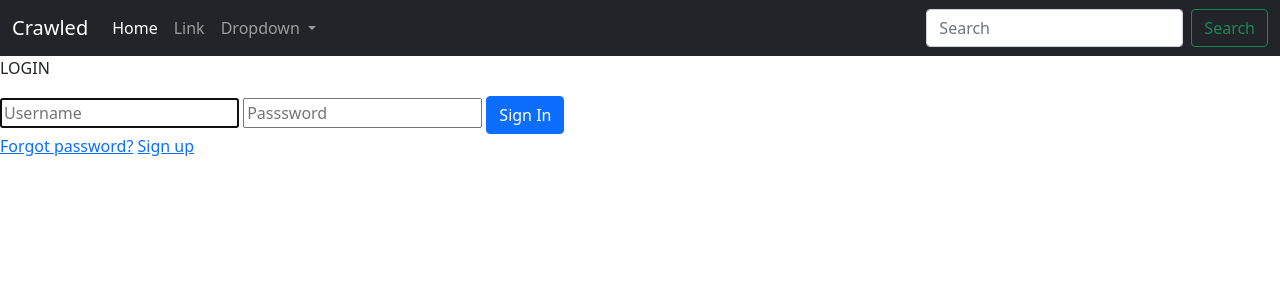
After one commit to valkyrjas074/GroupProject2022, a Flask app: page /login in a window 1280 px wide. The commit adds this page. Shown: the top 300 px of the page. Run offline with Flask 2, Linux system fonts and the light colour scheme; some libraries are stand-ins or nearby versions.

Commit message:
added log in and sign in system

```diff
--- a/app.py
+++ b/app.py
@@ -1,15 +1,128 @@
-from flask import Flask, render_template, url_for
+import os
+import re
+
+from flask import Flask, redirect, render_template, url_for, session, request
+from flask_session import Session
+from tempfile import mkdtemp
+from cs50 import SQL
+from flask_sqlalchemy import SQLAlchemy
+from werkzeug.exceptions import default_exceptions, HTTPException, InternalServerError
+from werkzeug.security import check_password_hash, generate_password_hash
+
+from helpers import login_required
 
 app = Flask(__name__)
 
+# Ensure templates are auto-reloaded
+app.config["TEMPLATES_AUTO_RELOAD"] = True
+
+app.config["SESSION_FILE_DIR"] = mkdtemp()
+app.config["SESSION_PERMANENT"] = False
+app.config["SESSION_TYPE"] = "filesystem"
+app.config["SQLALCHEMY_DATABASE_URI"] = 'sqlite:///databse.db'
+db = SQLAlchemy(app)
+Session(app)
+
+db = SQL("sqlite:///database.db")
+
+# Ensure responses aren't cached
+@app.after_request
+def after_request(response):
+    response.headers["Cache-Control"] = "no-cache, no-store, must-revalidate"
+    response.headers["Expires"] = 0
+    response.headers["Pragma"] = "no-cache"
+    return response
+
 @app.route('/')
-def home():
+def index():
     return render_template("index.html")
 
 
-@app.route('/login')
+@app.route('/login', methods=["GET", "POST"])
 def login():
-    return render_template("login.html")
+    """Log user in"""
+
+    # Forget any user_id
+    session.clear()
+
+    # User reached route via POST (as by submitting a form via POST)
+    if request.method == "POST":
+
+        # Ensure username was submitted
+        if not request.form.get("username"):
+            return render_template("login.html", error_msg="Username field is empty")
+
+        # Ensure password was submitted
+        elif not request.form.get("password"):
+            return render_template("login.html", error_msg="Password field is empty")
+
+        # Query database for username
+        rows = db.execute("SELECT * FROM users WHERE username = ?", request.form.get("username"))
+
+        # Ensure username exists and password is correct
+        if len(rows) != 1 or not check_password_hash(rows[0]["hash"], request.form.get("password")):
+            return render_template("login.html", error_msg="Invalid Username or Password")
+
+        # Remember which user has logged in
+        session["user_id"] = rows[0]["id"]
+
+        # Redirect user to home page
+        return render_template('data.html')
+
+    # User reached route via GET (as by clicking a link or via redirect)
+    else:
+        return render_template("login.html")
+
+@app.route('/signup', methods=["GET", "POST"])
+def signup():
+    """Register user"""
+    if request.method == "POST":
+
+        # Getting data from the user's register form
+        username = request.form.get("username")
+        password = request.form.get("password")
+        retypepw = request.form.get("retypepw")
+        username_database = db.execute("SELECT username FROM users WHERE username=?", username)
+
+        # Check if the data is empty
+        if not username:
+            return render_template("signup.html", error_msg="Missing username")
+
+        elif not password:
+            return render_template("signup.html", error_msg="Missing password")
+
+        elif not retypepw:
+            return render_template("signup.html", error_msg="Missing confimation password")
+
+        # Check if username is taken
+        if len(username_database) > 0:
+            if username == username_database[0]["username"]:
+                return render_template("signup.html", error_msg="Username has been taken!")
+
+        # Check if pw and retype are the same
+        if password != retypepw:
+            return render_template("signup.html", error_msg="Your password and confirmation password does not match!")
+
+        # Check if username has already been used
+        if username in db.execute("SELECT username FROM users;"):
+            return render_template("signup.html", error_msg="The username has already been used.")
+
+        # Hasing the password
+        hash = generate_password_hash(password, method='pbkdf2:sha256', salt_length=8)
+
+        # Insert into the database user info and hashed password
+        db.execute("INSERT INTO users (username, hash) VALUES (?,?);", username, hash)
+
+        # Redirect user to the index page for them to manually login
+        return redirect("/")
+
+    else:
+        return render_template("signup.html")
+
+@app.route('/data')
+@login_required
+def data():
+    return render_template("data.html")
 
 if __name__ == "__main__":
     app.run(debug=True)
--- a/templates/base.html
+++ b/templates/base.html
@@ -6,14 +6,14 @@
     <meta name="viewport" content="width=device-width, initial-scale=1.0">
     <title>Group Project - Web Crawler</title>
 
-    <link rel="stylesheet" href="{{ url_for('static', filename='css/main.css')}}">
+    <link rel="stylesheet" href="static/css/main.css">
 
     <!--Boostrap source-->
     <link href="https://cdn.jsdelivr.net/npm/bootstrap@5.1.3/dist/css/bootstrap.min.css" rel="stylesheet" integrity="sha384-1BmE4kWBq78iYhFldvKuhfTAU6auU8tT94WrHftjDbrCEXSU1oBoqyl2QvZ6jIW3" crossorigin="anonymous">
 
     <nav class="navbar navbar-expand-lg navbar-dark bg-dark">
         <div class="container-fluid">
-          <a class="navbar-brand" href="#">Crawled</a>
+          <a class="navbar-brand" href="/">Crawled</a>
           <button class="navbar-toggler" type="button" data-bs-toggle="collapse" data-bs-target="#navbarSupportedContent" aria-controls="navbarSupportedContent" aria-expanded="false" aria-label="Toggle navigation">
             <span class="navbar-toggler-icon"></span>
           </button>
--- /dev/null
+++ b/templates/data.html
@@ -0,0 +1,5 @@
+{% extends 'base.html'%}
+
+{% block body%}
+<div>this is data.html</div>
+{% endblock%}
--- a/templates/index.html
+++ b/templates/index.html
@@ -9,4 +9,7 @@
     <input type="text" autofocus autocomplete="off" name="website" placeholder="Enter your website and/or domain" >
     <input type="submit" value="Go">
 </form>
+
+<a href="/login">Login</a>
+<a href="/signup">Sign up</a>
 {% endblock %}
--- /dev/null
+++ b/templates/login.html
@@ -0,0 +1,17 @@
+{% extends 'base.html'%}
+
+{% block body%}
+<div>
+    <p>LOGIN</p>
+</div>
+<form action="/login" method="post">
+    <input type="text" placeholder="Username" name="username" autocomplete="off" autofocus>
+    <input type="text" placeholder="Passsword" name="password" autocomplete="off">
+    <button type="submit" class="btn btn-primary">
+        Sign In
+    </button>
+</form>
+<div>{{ error_msg }}</div>
+<a href="/forgot">Forgot password?</a>
+<a href="/signup">Sign up</a>
+{% endblock%}
```
Also changed, not shown: helpers.py (added, +11 -0 lines), templates/signup.html (added, +13 -0 lines), database.db (added).
